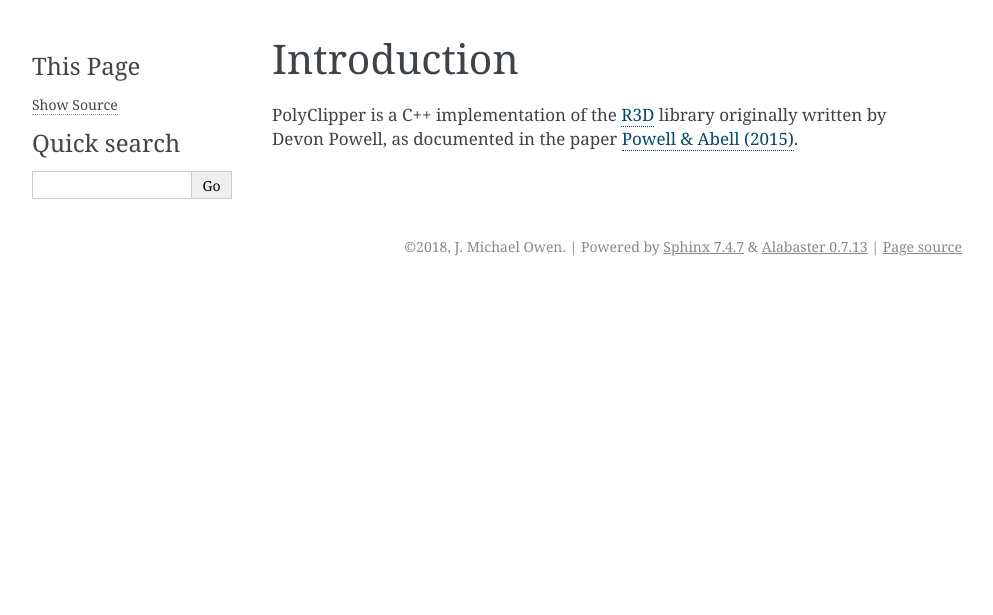
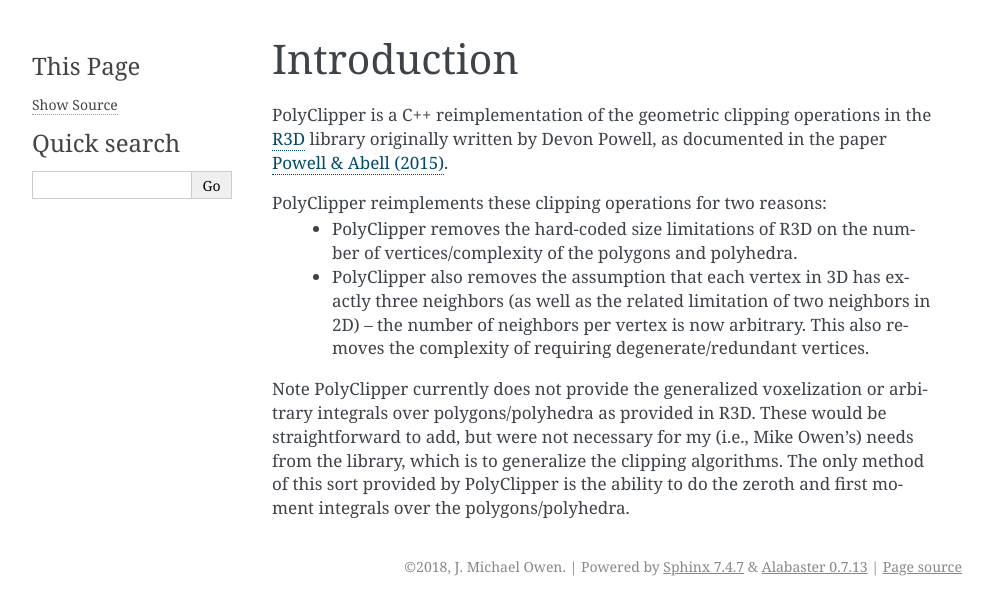
Before and after one commit to LLNL/PolyClipper, a Sphinx documentation site: the page built from docs/intro.rst, in a window 1280 px wide. Shown: the top 615 px of the page, without its empty margins (148-1141 px from the left). Built offline with Sphinx 7.4.7, drawn with Linux system fonts in a browser that asks for light colours.

Commit message:
More introduction.

```diff
--- a/docs/intro.rst
+++ b/docs/intro.rst
@@ -1,6 +1,12 @@
-################################################################################
+############
 Introduction
-################################################################################
+############
 
-PolyClipper is a C++ implementation of the `R3D <https://github.com/devonmpowell/r3d>`_ library originally written by Devon Powell, as documented in the paper
+PolyClipper is a C++ reimplementation of the geometric clipping operations in the `R3D <https://github.com/devonmpowell/r3d>`_ library originally written by Devon Powell, as documented in the paper
 `Powell & Abell (2015) <http://www.sciencedirect.com/science/article/pii/S0021999115003563>`_.
+
+PolyClipper reimplements these clipping operations for two reasons:
+  * PolyClipper removes the hard-coded size limitations of R3D on the number of vertices/complexity of the polygons and polyhedra.
+  * PolyClipper also removes the assumption that each vertex in 3D has exactly three neighbors (as well as the related limitation of two neighbors in 2D) -- the number of neighbors per vertex is now arbitrary.  This also removes the complexity of requiring degenerate/redundant vertices.
+
+Note PolyClipper currently does not provide the generalized voxelization or arbitrary integrals over polygons/polyhedra as provided in R3D.   These would be straightforward to add, but were not necessary for my (i.e., Mike Owen's) needs from the library, which is to generalize the clipping algorithms.  The only method of this sort provided by PolyClipper is the ability to do the zeroth and first moment integrals over the polygons/polyhedra.
```
